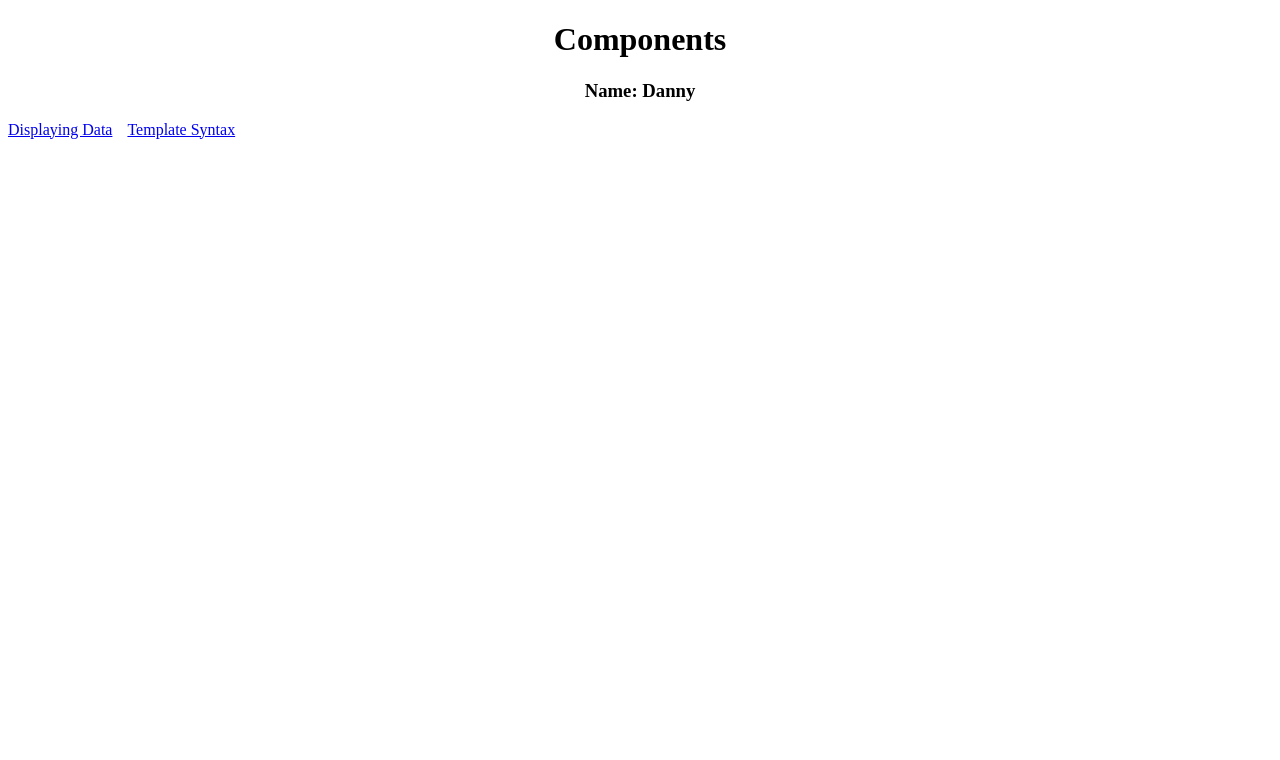
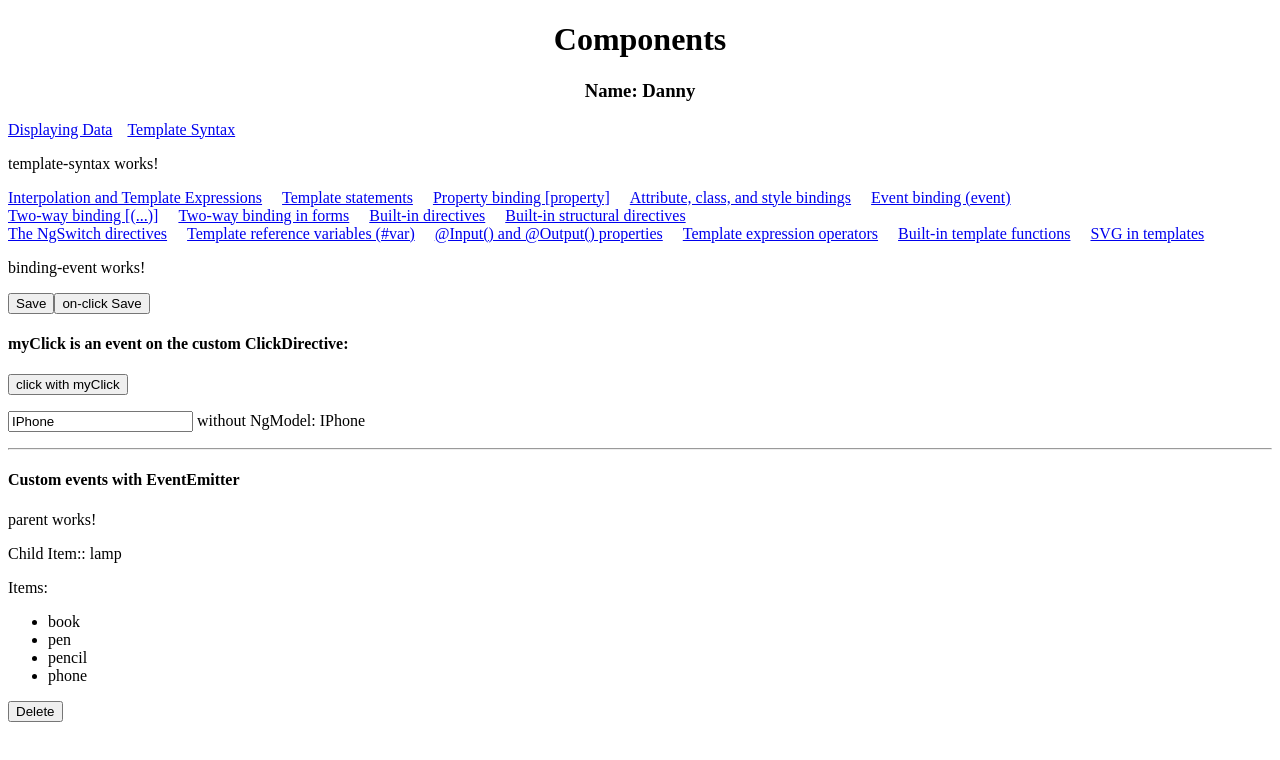
Before and after one commit to duannd/angular2, an Angular app in the folder components/: page /template-syntax/binding-event in a window 1280 px wide. Before the commit this address led to /. Shown: the top 760 px of the page. Built offline with nearby package versions, Linux system fonts and the light colour scheme.

Commit message:
Components & Templates :: Template syntax :: Finish Event Binding

```diff
--- /dev/null
+++ b/components/src/app/template/binding-event/binding-event.component.html
@@ -0,0 +1,17 @@
+<p>binding-event works!</p>
+<button id="saveBtn" (click)="onSave($event)">Save</button>
+<button id="onSaveBtn" on-click="onSave($event)">on-click Save</button>
+
+<h4>myClick is an event on the custom ClickDirective:</h4>
+<button (myClick)="clickMessage=$event" clickable>click with myClick</button>
+{{clickMessage}}
+
+<p>
+  <input [value]="currentItem.name"
+         (input)="currentItem.name=$event.target.value" >
+  without NgModel: {{currentItem.name}}
+</p>
+
+<hr />
+<h4>Custom events with EventEmitter</h4>
+<app-parent (deleteRequest)="onDeleteRequest($event)"></app-parent>
--- /dev/null
+++ b/components/src/app/template/binding-event/binding-event.component.ts
@@ -0,0 +1,27 @@
+import {Component, OnInit} from '@angular/core';
+
+@Component({
+  selector: 'app-binding-event',
+  templateUrl: './binding-event.component.html',
+  styles: []
+})
+export class BindingEventComponent implements OnInit {
+
+  clickMessage: any;
+  currentItem = {name: 'IPhone'};
+
+  constructor() {
+  }
+
+  ngOnInit() {
+  }
+
+  onSave(event) {
+    console.log(`Button Save onclick id=${event.target.id}`);
+  }
+
+  onDeleteRequest(event) {
+    console.log(`Parent Component Emit a event: ${event}`);
+  }
+
+}
--- a/components/src/app/template/parent/parent.component.html
+++ b/components/src/app/template/parent/parent.component.html
@@ -1,2 +1,3 @@
 <p>parent works!</p>
 <app-child [childItem]="parentItem" [items]="allItems"></app-child>
+<button (click)="delete()">Delete</button>
--- a/components/src/app/template/parent/parent.component.ts
+++ b/components/src/app/template/parent/parent.component.ts
@@ -1,4 +1,4 @@
-import {Component, OnInit} from '@angular/core';
+import {Component, EventEmitter, OnInit, Output} from '@angular/core';
 
 @Component({
   selector: 'app-parent',
@@ -10,10 +10,18 @@ export class ParentComponent implements OnInit {
   parentItem = 'lamp';
   allItems = ['book', 'pen', 'pencil', 'phone'];
 
+  // This component makes a request but it can't actually delete a hero.
+  @Output() deleteRequest = new EventEmitter<any>();
+
   constructor() {
   }
 
   ngOnInit() {
   }
 
+  delete() {
+    console.log('Delete Btn onClick');
+    this.deleteRequest.emit('Hello World');
+  }
+
 }
--- a/components/src/app/template/template-routing.module.ts
+++ b/components/src/app/template/template-routing.module.ts
@@ -5,6 +5,7 @@ import {InterpolationComponent} from './interpolation/interpolation.component';
 import {StatementsComponent} from './statements/statements.component';
 import {BindingPropretyComponent} from './binding-proprety/binding-proprety.component';
 import {BindingOthersComponent} from './binding-others/binding-others.component';
+import {BindingEventComponent} from './binding-event/binding-event.component';
 
 
 const routes: Routes = [
@@ -15,7 +16,8 @@ const routes: Routes = [
       {path: 'interpolation', component: InterpolationComponent},
       {path: 'statements', component: StatementsComponent},
       {path: 'binding-property', component: BindingPropretyComponent},
-      {path: 'binding-others', component: BindingOthersComponent}
+      {path: 'binding-others', component: BindingOthersComponent},
+      {path: 'binding-event', component: BindingEventComponent}
     ]
   }
 ];
--- a/components/src/app/template/template-syntax.component.html
+++ b/components/src/app/template/template-syntax.component.html
@@ -4,9 +4,9 @@
   <a [routerLink]="['statements']"><span>Template statements</span></a>
   <a [routerLink]="['binding-property']"><span>Property binding [property]</span></a>
   <a [routerLink]="['binding-others']"><span>Attribute, class, and style bindings</span></a>
+  <a [routerLink]="['binding-event']"><span>Event binding (event)</span></a>
 </div>
 <div>
-  <a [routerLink]="['']"><span>Event binding (event)</span></a>
   <a [routerLink]="['']"><span>Two-way binding [(...)]</span></a>
   <a [routerLink]="['']"><span>Two-way binding in forms</span></a>
   <a [routerLink]="['']"><span>Built-in directives</span></a>
--- a/components/src/app/template/template.module.ts
+++ b/components/src/app/template/template.module.ts
@@ -9,6 +9,7 @@ import { BindingPropretyComponent } from './binding-proprety/binding-proprety.co
 import { ChildComponent } from './child/child.component';
 import { ParentComponent } from './parent/parent.component';
 import { BindingOthersComponent } from './binding-others/binding-others.component';
+import { BindingEventComponent } from './binding-event/binding-event.component';
 
 
 @NgModule({
@@ -19,7 +20,8 @@ import { BindingOthersComponent } from './binding-others/binding-others.componen
     BindingPropretyComponent,
     ChildComponent,
     ParentComponent,
-    BindingOthersComponent
+    BindingOthersComponent,
+    BindingEventComponent
   ],
   imports: [
     CommonModule,
```
